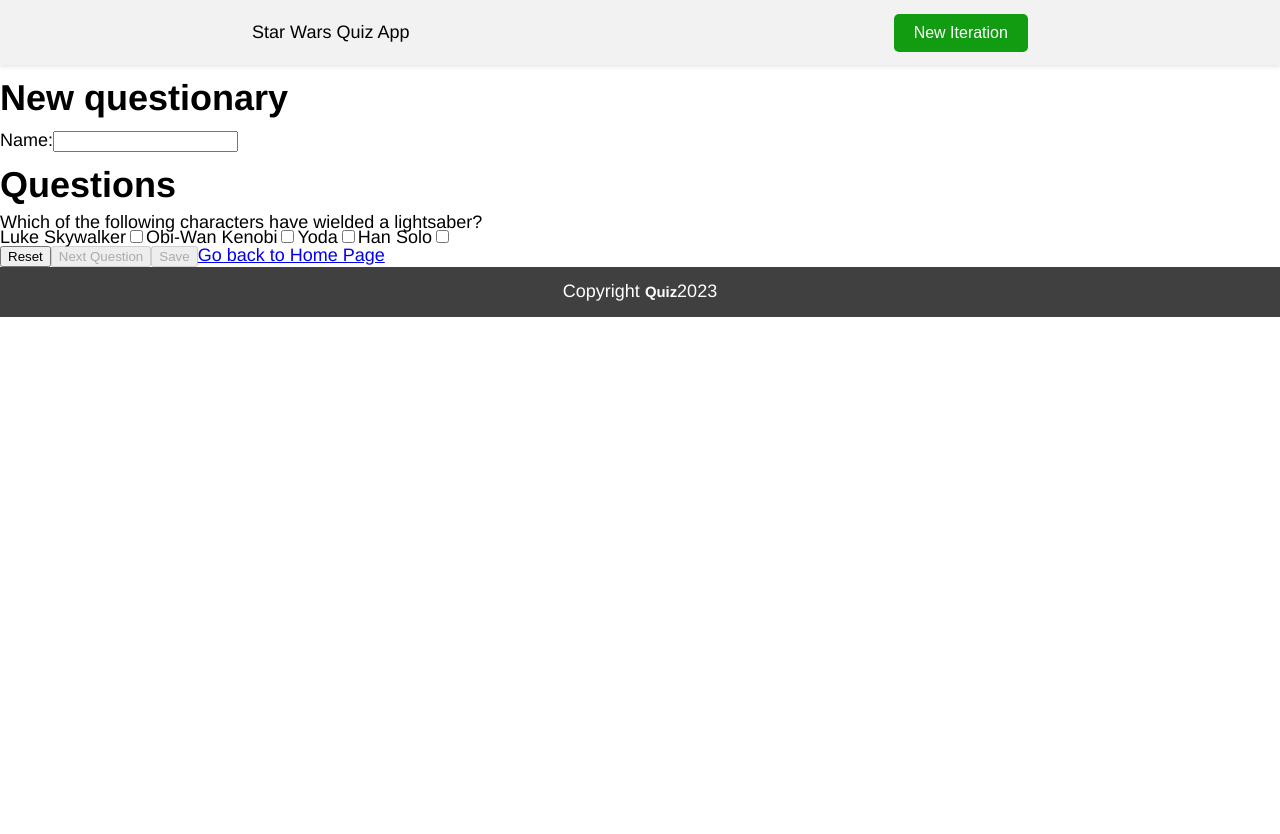
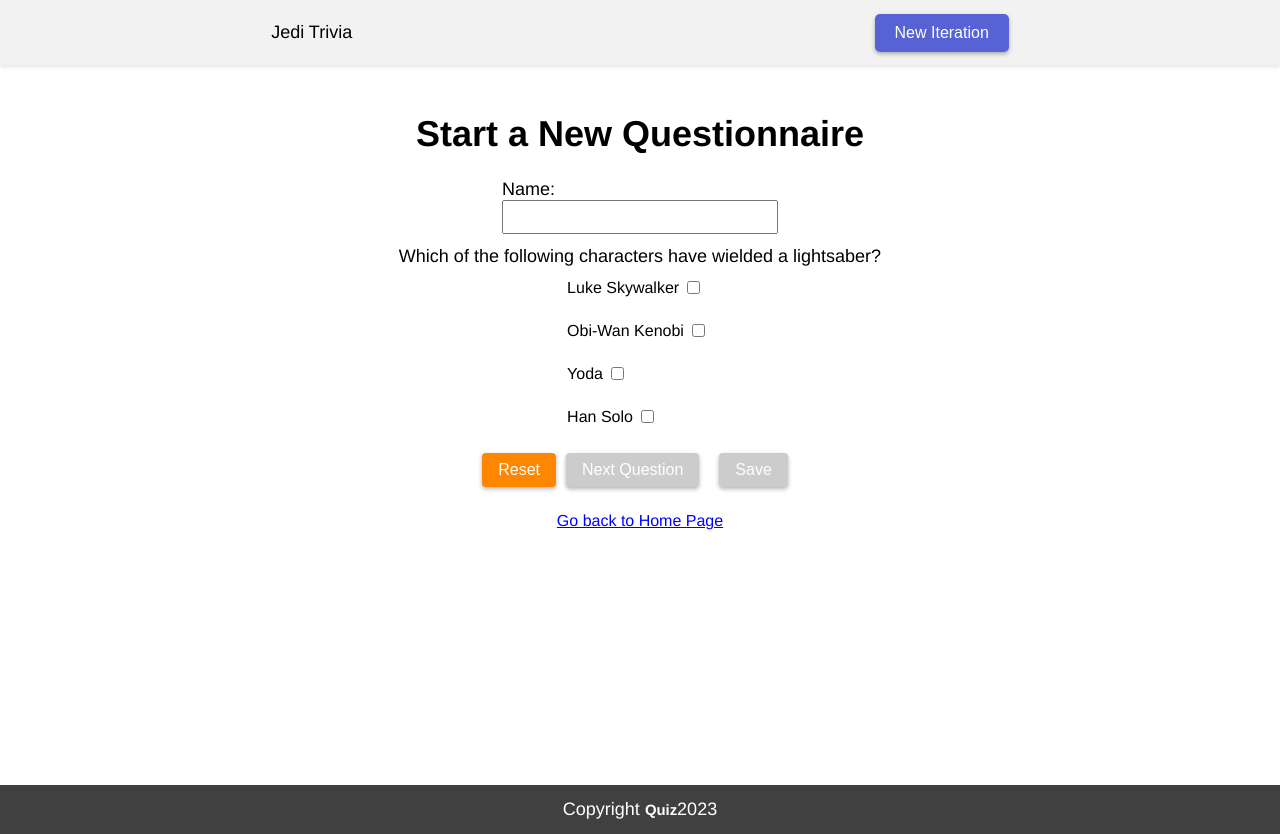
Before and after one commit to anadelic/fragenbogen, a React (Create React App) app: page /newIteration in a window 1280 px wide. Before the commit the page ends 800 px from the top, so only its background shows below. Built offline with nearby package versions, Linux system fonts and the light colour scheme.

Commit message:
Add style to new iteration page

```diff
--- a/src/App.css
+++ b/src/App.css
@@ -10,23 +10,27 @@
 }
 
 .header h1 {
-  color: #333;
+  color: #2e2d2d;
   font-size: 1.5rem;
+  font-weight: bold;
+  margin: 0;
 }
 
 .iteration-btn {
   padding: 10px 20px;
-  background-color: rgb(18, 156, 18);
+  background-color: #5762d5;
   color: white;
   border: none;
   border-radius: 5px;
   font-size: 1rem;
   cursor: pointer;
+  box-shadow: 0 2px 4px rgba(0, 0, 0, 0.3);
 }
 
 .iteration-btn:hover {
-  background-color: #ddd;
+  background-color: #7b8bd9;
   transition-duration: 0.5s;
+  box-shadow: 0 2px 4px rgba(0, 0, 0, 0.3);
 }
 
 /* style footer */
@@ -74,14 +78,92 @@
 }
 
 .delete-btn {
-  background-color: #e74c3c;
+  background-color: #ff8600;
   color: white;
   border: none;
   border-radius: 5px;
   padding: 8px 16px;
   cursor: pointer;
+  box-shadow: 0 2px 4px rgba(0, 0, 0, 0.3);
 }
 
 .delete-btn:hover {
-  background-color: #c0392b;
+  background-color: #ff9c36;
+  box-shadow: 0 2px 4px rgba(0, 0, 0, 0.3);
+  transition-duration: 0.5s;
 }
+
+/* new iteration page */
+
+.newIterationPage {
+  display: flex;
+  flex-direction: column;
+  align-items: center;
+  height: 90vh;
+}
+
+.newIterationPage h1 {
+  margin-top: 60px;
+}
+
+.input {
+  width: 100%;
+  padding: 6px;
+  font-size: 16px;
+  margin-top: 6px;
+}
+.btn {
+  padding: 8px 16px;
+  font-size: 16px;
+  background-color: #5762d5;
+  color: #fff;
+  border: none;
+  border-radius: 4px;
+  cursor: pointer;
+  margin: 10px 10px;
+  border-radius: 0.5;
+  box-shadow: 0 2px 4px rgba(0, 0, 0, 0.3);
+}
+
+.btn:disabled {
+  background-color: #ccc;
+  cursor: not-allowed;
+}
+
+.btn-reset {
+  padding: 8px 16px;
+  background-color: #ff8600;
+  font-size: 16px;
+  color: #fff;
+  border: none;
+  border-radius: 4px;
+  cursor: pointer;
+  margin-right: 10px;
+  border-radius: 0.5;
+  box-shadow: 0 2px 4px rgba(0, 0, 0, 0.3);
+  margin: 10px 0px;
+}
+
+.btn-reset:hover {
+  background-color: #ff9c36;
+  transition-duration: 0.5s;
+}
+
+.checkboxLabel {
+  display: flex;
+  align-items: center;
+  margin: 10px 0;
+  font-size: 16px;
+}
+
+.checkbox {
+  margin: 10px 8px;
+}
+
+.link {
+  display: block;
+  margin-top: 20px;
+  font-size: 16px;
+  color: blue;
+  text-decoration: underline;
+}
--- a/src/components/Header.js
+++ b/src/components/Header.js
@@ -3,7 +3,7 @@ import { Link } from 'react-router-dom';
 export const Header = () => {
   return (
     <div className="header">
-      <p>Star Wars Quiz App</p>
+      <p>Jedi Trivia</p>
       <Link to="newIteration">
         <button className="iteration-btn">New Iteration</button>
       </Link>
--- a/src/components/NewIterations.js
+++ b/src/components/NewIterations.js
@@ -81,27 +81,29 @@ export default function NewIteration() {
     }
   };
   return (
-    <div>
-      <h1>New questionary</h1>
+    <div className="newIterationPage">
+      <h1>Start a New Questionnaire</h1>
       <p>
-        <label htmlFor="title">
+        <label htmlFor="title" className="inputLabel">
           Name:
           <input
+            className="input"
             name="title"
             required
             onChange={(e) => setName(e.target.value)}
           />
         </label>
       </p>
-      <h1>Questions</h1>
+
       <div className="question-text">
         {questions[currentQuestion].questionText}
       </div>
       <div className="answer-section">
         {questions[currentQuestion].answerOptions.map((answerOption, index) => (
-          <label key={index}>
+          <label className="checkboxLabel" key={index}>
             {answerOption.answerText}
             <input
+              className="checkbox"
               type="checkbox"
               checked={answers.includes(answerOption.answerText)}
               onChange={() => handleAnswerChange(answerOption.answerText)}
@@ -109,15 +111,27 @@ export default function NewIteration() {
           </label>
         ))}
       </div>
-      <button onClick={handleReset}>Reset</button>
-      <button onClick={handleNextQuestion} disabled={!isAnswerChecked}>
-        Next Question
-      </button>
-      <button onClick={handleSave} disabled={!isAllQuestionsAnswered}>
-        Save
-      </button>
+      <div>
+        <button className="btn-reset" onClick={handleReset}>
+          Reset
+        </button>
+        <button
+          className="btn"
+          onClick={handleNextQuestion}
+          disabled={!isAnswerChecked}
+        >
+          Next Question
+        </button>
+        <button
+          className="btn"
+          onClick={handleSave}
+          disabled={!isAllQuestionsAnswered}
+        >
+          Save
+        </button>
+      </div>
 
-      <Link to="/" onClick={handleNotCompleted}>
+      <Link to="/" onClick={handleNotCompleted} className="link">
         Go back to Home Page
       </Link>
     </div>
--- a/src/util/database.js
+++ b/src/util/database.js
@@ -13,7 +13,7 @@ export const questions = [
   {
     id: 2,
     questionText:
-      'Which planets are featured in the original Star Wars trilogy? (Select all that apply)',
+      'Which planets are featured in the original Star Wars trilogy?',
     answerOptions: [
       { id: 1, answerText: 'Tatooine' },
       { id: 2, answerText: 'Endor' },
@@ -24,7 +24,7 @@ export const questions = [
   {
     id: 3,
     questionText:
-      'Which of the following Star Wars movies were directed by George Lucas? (Select all that apply)',
+      'Which of the following Star Wars movies were directed by George Lucas?',
     answerOptions: [
       { id: 1, answerText: 'The Empire Strikes Back' },
       { id: 2, answerText: 'The Phantom Menace' },
```
